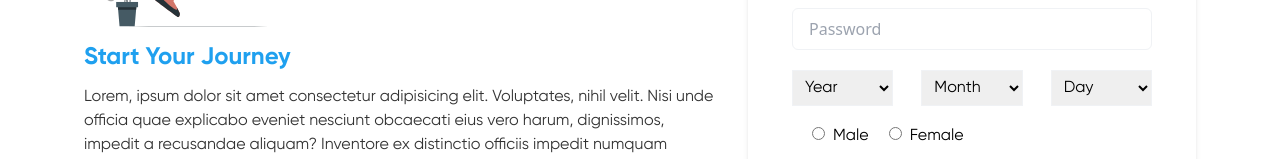
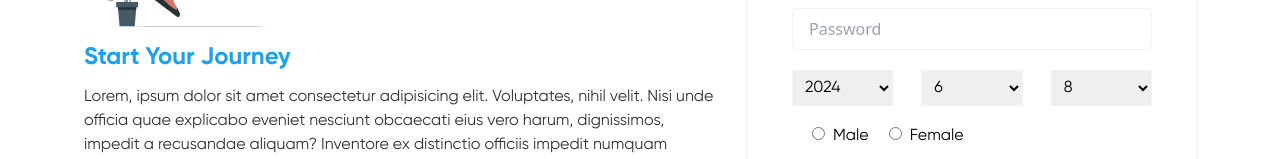
Before and after one commit to amitroy4/social-media, a React (Vite) app: page / in a window 1280 px wide. Shown: the part 387-546 px from the top of the page. Built offline with nearby package versions, Linux system fonts and the light colour scheme.

Commit message:
Dynamic Date added into Registration form
Add auto year
add month
add date
check leap year

```diff
--- a/src/authentication/RegistrationForm.jsx
+++ b/src/authentication/RegistrationForm.jsx
@@ -8,9 +8,9 @@ const initialState = {
   lName: "",
   email: "",
   password: "",
-  bYear: "",
-  bMonth: "",
-  bDate: "",
+  bYear: new Date().getFullYear(),
+  bMonth: new Date().getMonth() + 1,
+  bDate: new Date().getDate(),
   gender: "",
 };
 
@@ -23,8 +23,18 @@ const RegistrationForm = () => {
     },
   });
 
+  const tempYears = new Date().getFullYear();
+
+  const years = Array.from(new Array(105), (val, index) => tempYears - index);
+  const months = Array.from(new Array(12), (val, index) => index + 1);
+  const days = () => {
+    return new Date(formik.values.bYear, formik.values.bMonth, 0).getDate();
+  };
+
+  const getDates = Array.from(new Array(days()), (value, index) => index + 1);
+
   const { errors, touched } = formik;
-  console.log(formik.values);
+  // console.log(formik.values);
   return (
     <div className="w-full rounded-md shadow-md p-4 lg:px-11 lg:py-7 box-border border border-line_color lg:border-none">
       <div>
@@ -115,9 +125,9 @@ const RegistrationForm = () => {
               className="border border-line_color w-[33%] font-gilroyRegular p-2"
             >
               <option>Year</option>
-              <option>1992</option>
-              <option>1993</option>
-              <option>1994</option>
+              {years.map((years, index) => (
+                <option key={index}>{years}</option>
+              ))}
             </select>
             <select
               onChange={formik.handleChange}
@@ -128,9 +138,9 @@ const RegistrationForm = () => {
               className="border border-line_color w-[33%] font-gilroyRegular p-2"
             >
               <option>Month</option>
-              <option>1</option>
-              <option>2</option>
-              <option>3</option>
+              {months.map((months, index) => (
+                <option key={index}>{months}</option>
+              ))}
             </select>
             <select
               onChange={formik.handleChange}
@@ -141,9 +151,9 @@ const RegistrationForm = () => {
               className="border border-line_color w-[33%] font-gilroyRegular p-2"
             >
               <option>Day</option>
-              <option>1</option>
-              <option>2</option>
-              <option>3</option>
+              {getDates.map((dates, index) => (
+                <option key={index}>{dates}</option>
+              ))}
             </select>
           </div>
           <div>
```
